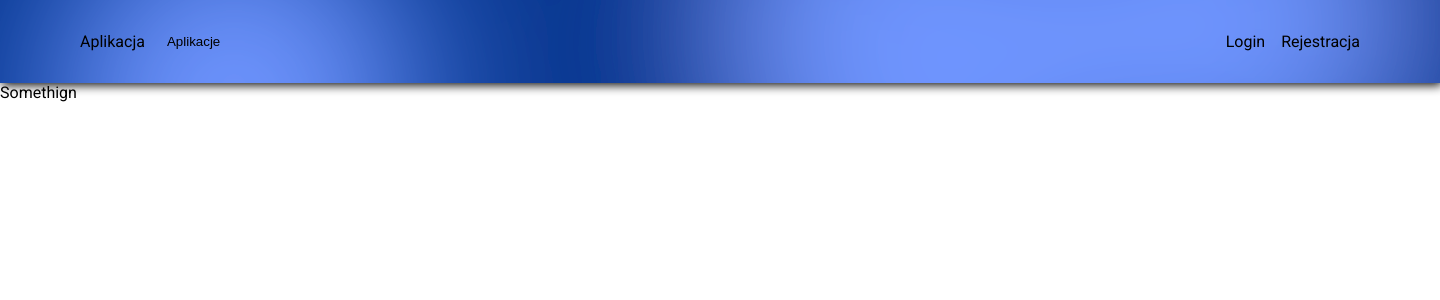
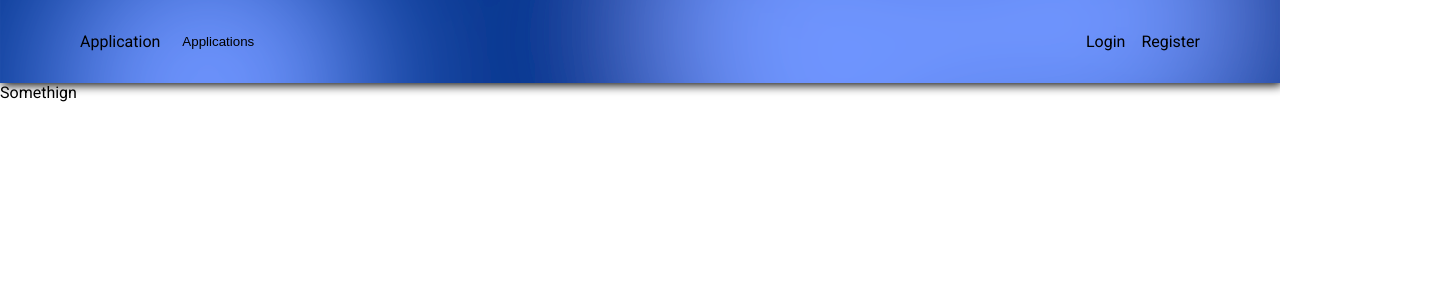
Before and after one commit to MrCosik/password-manager-fe, an Angular app: page / in a window 1280 px wide. Shown: the top 300 px of the page, 1440 px wide, since content can reach past the window. Built offline with nearby package versions, Linux system fonts and the light colour scheme.

Commit message:
Fixed navbar text and sizing

```diff
--- a/src/app/components/navbar/navbar.component.css
+++ b/src/app/components/navbar/navbar.component.css
@@ -11,7 +11,6 @@
 }
 
 .spacer {
-  width: 100%;
   background-repeat: repeat;
   background-size: cover;
 }
--- a/src/app/components/navbar/navbar.component.html
+++ b/src/app/components/navbar/navbar.component.html
@@ -1,18 +1,18 @@
 <div class="navbar-container spacer">
   <div class="navbar-menu">
 
-    <div class="title">Aplikacja</div>
+    <div class="title">Application</div>
 
-    <button class="navbar-menu-button" [matMenuTriggerFor]="menu">Aplikacje</button>
+    <button class="navbar-menu-button" [matMenuTriggerFor]="menu">Applications</button>
     <mat-menu #menu="matMenu">
       <button mat-menu-item>TODO</button>
-      <button mat-menu-item>Bank haseł</button>
+      <button mat-menu-item>Password bank</button>
       <button mat-menu-item>Chat</button>
     </mat-menu>
   </div>
 
   <div class="navbar-links">
     <a href="#">Login</a>
-    <a href="#">Rejestracja</a>
+    <a href="#">Register</a>
   </div>
 </div>
```
